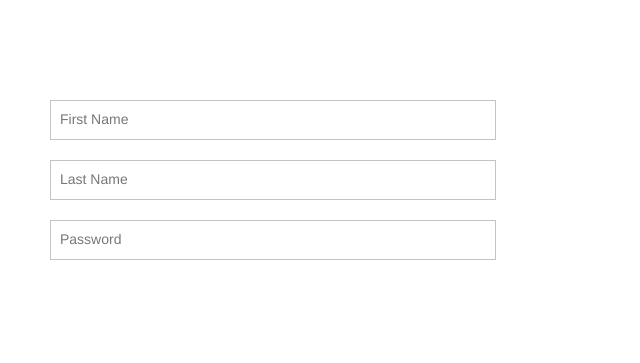
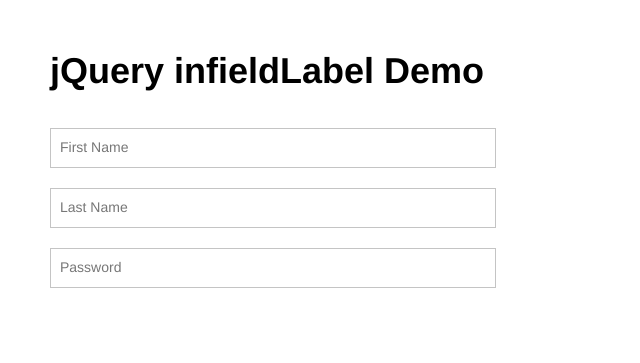
Before and after one commit to ten1seven/infieldLabel, a plain HTML site: page index.html in a window 1280 px wide. Shown: the whole page, without its empty margins (0-640 px from the left). Drawn offline with nearby package versions, Linux system fonts and the light colour scheme.

Commit message:
Adding github pages

```diff
--- a/index.html
+++ b/index.html
@@ -1,17 +1,12 @@
 <!DOCTYPE html>
-<!--[if lt IE 7]>      <html class="no-js lt-ie9 lt-ie8 lt-ie7"> <![endif]-->
-<!--[if IE 7]>         <html class="no-js lt-ie9 lt-ie8"> <![endif]-->
-<!--[if IE 8]>         <html class="no-js lt-ie9"> <![endif]-->
-<!--[if gt IE 8]><!--> <html class="no-js"> <!--<![endif]-->
+<html class="no-js" lang="en">
 	<head>
 
-		<!-- META -->
 		<meta charset="utf-8">
-		<meta name="viewport" content="width=device-width">
+		<meta name="viewport" content="width=device-width, initial-scale=1">
 
 		<title>jQuery infieldLabel Plugin</title>
 
-		<!-- CSS: implied media="all" -->
 		<link rel="stylesheet" href="stylesheets/reset.css">
 		<link rel="stylesheet" href="stylesheets/base.css">
 		<link rel="stylesheet" href="stylesheets/jquery.infieldLabel.css">
@@ -21,6 +16,8 @@
 
 	</head>
 	<body>
+
+		<h1>jQuery infieldLabel Demo</h1>
 
 		<p>
 			<span class="infield-label">
@@ -44,7 +41,7 @@
 		</p>
 
 		<!-- Javascript -->
-		<script src="//ajax.googleapis.com/ajax/libs/jquery/1.9.1/jquery.min.js"></script>
+		<script src="//ajax.googleapis.com/ajax/libs/jquery/1.11.1/jquery.min.js"></script>
 		<script src="jquery.infieldLabel.js"></script>
 		<script>
 			$(function() {
--- a/jquery.infieldLabel.js
+++ b/jquery.infieldLabel.js
@@ -1,4 +1,4 @@
-/*! jquery.infieldLabel.js v 1.0 | Author: Jeremy Fields [jeremy.fields@viget.com], 2013 | License: MIT */
+/*! jquery.infieldLabel.js v 1.0.1 | Author: Jeremy Fields [jeremy.fields@viget.com], 2014 | License: MIT */
 
 (function($){
 
@@ -10,10 +10,6 @@
 
 		// Access to jQuery and DOM versions of element
 		base.$el = $(el);
-		base.el = el;
-
-		// Add a reverse reference to the DOM object
-		base.$el.data("infieldLabel", base);
 
 		// internal variables
 		base.$input = null;
@@ -30,8 +26,8 @@
 
 		// first time input setup
 		base.setup = function() {
-			base.$input = base.$el.find("input[type=text],input[type=password]");
-			base.$label = base.$el.find("label");
+			base.$input = base.$el.find('input');
+			base.$label = base.$el.find('label');
 
 			// hide label if there's already a value
 			base.blur();
@@ -43,28 +39,29 @@
 		// binds the focus, blur and change events
 		base.bind = function() {
 			base.$input
-				.on("focus.infield", function() {
+				.on('focus.infield', function() {
 					base.$el
 						.removeClass(base.options.hideClass)
 						.addClass(base.options.focusClass);
 
-				}).on("blur.infield change.infield", function() {
+				}).on('blur.infield change.infield', function() {
 					base.blur();
 				});
-				base.$label.on("click.infield", function() {
+
+				base.$label.on('click.infield', function() {
 					// empty onclick to fix older ios devices
 					// http://stackoverflow.com/a/6472181/222155
 				});
 		};
 
 		base.blur = function() {
-			if (base.$input.val() !== "") {
+			if (base.$input.val() !== '') {
 				base.$el
 					.removeClass(base.options.focusClass)
 					.addClass(base.options.hideClass);
 
 			} else {
-				base.$el.removeClass(base.options.focusClass + " " + base.options.hideClass);
+				base.$el.removeClass(base.options.focusClass + ' ' + base.options.hideClass);
 			}
 		};
 
@@ -74,11 +71,11 @@
 	};
 
 	$.infieldLabel.defaultOptions = {
-		focusClass: "placeholder-focus",
-		hideClass: "placeholder-hide"
+		focusClass: 'placeholder-focus',
+		hideClass: 'placeholder-hide'
 	};
 
-	$.fn.infieldLabel = function(options){
+	$.fn.infieldLabel = function(options) {
 		this.each(function(){
 			(new $.infieldLabel(this, options));
 		});
--- a/stylesheets/base.css
+++ b/stylesheets/base.css
@@ -1,7 +1,13 @@
 /* basic html styling */
 body {
 	font-family: "Helvetica Neue", Helvetica, Arial, sans-serif;
-	margin: 100px 50px;
+	margin: 50px;
+}
+
+h1 {
+	font-size: 36px;
+	font-weight: 700;
+	margin-bottom: 1em;
 }
 
 p {
```
Also changed, not shown: README.md (deleted), jquery.infieldLabel.min.js (deleted).
